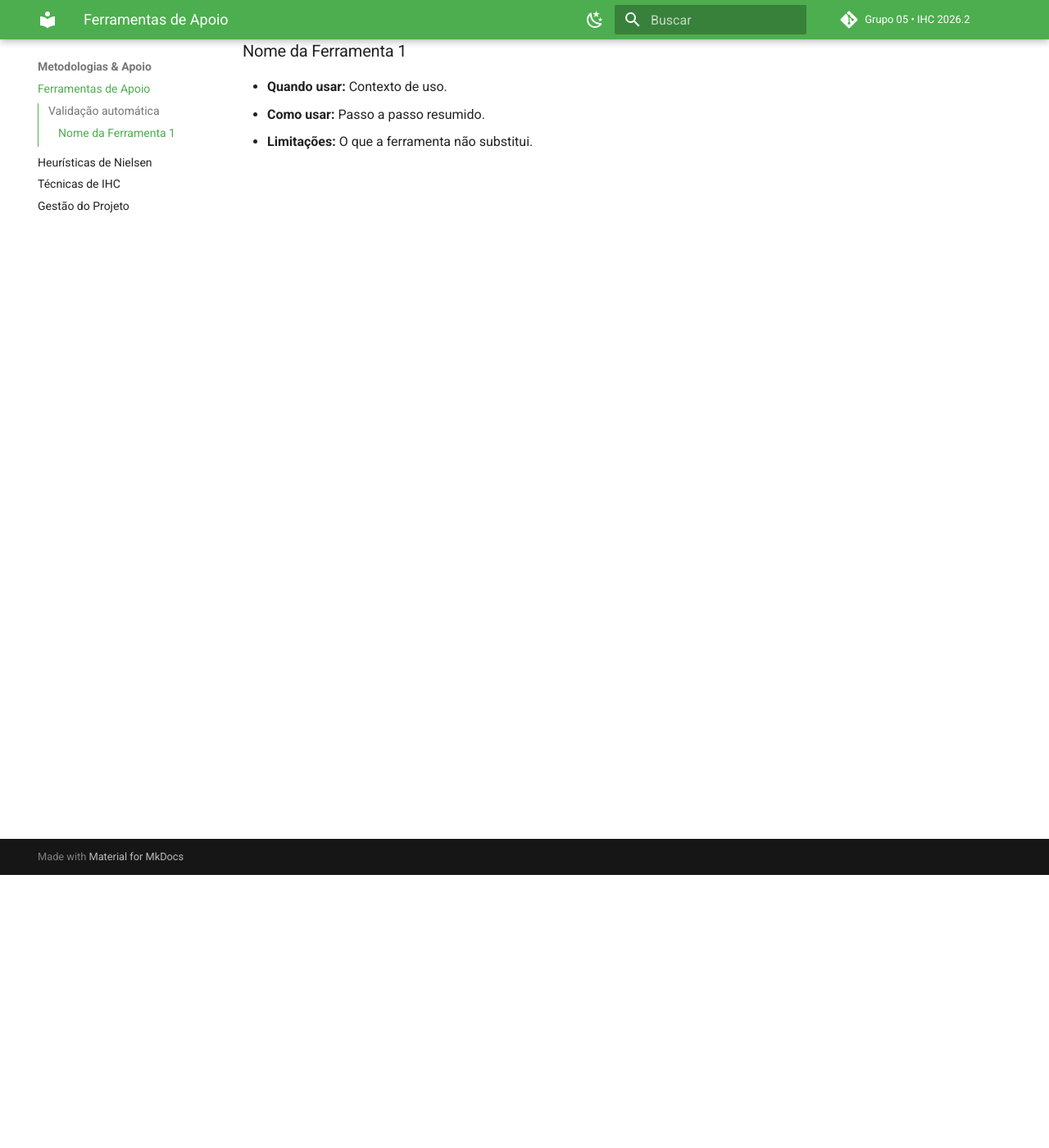
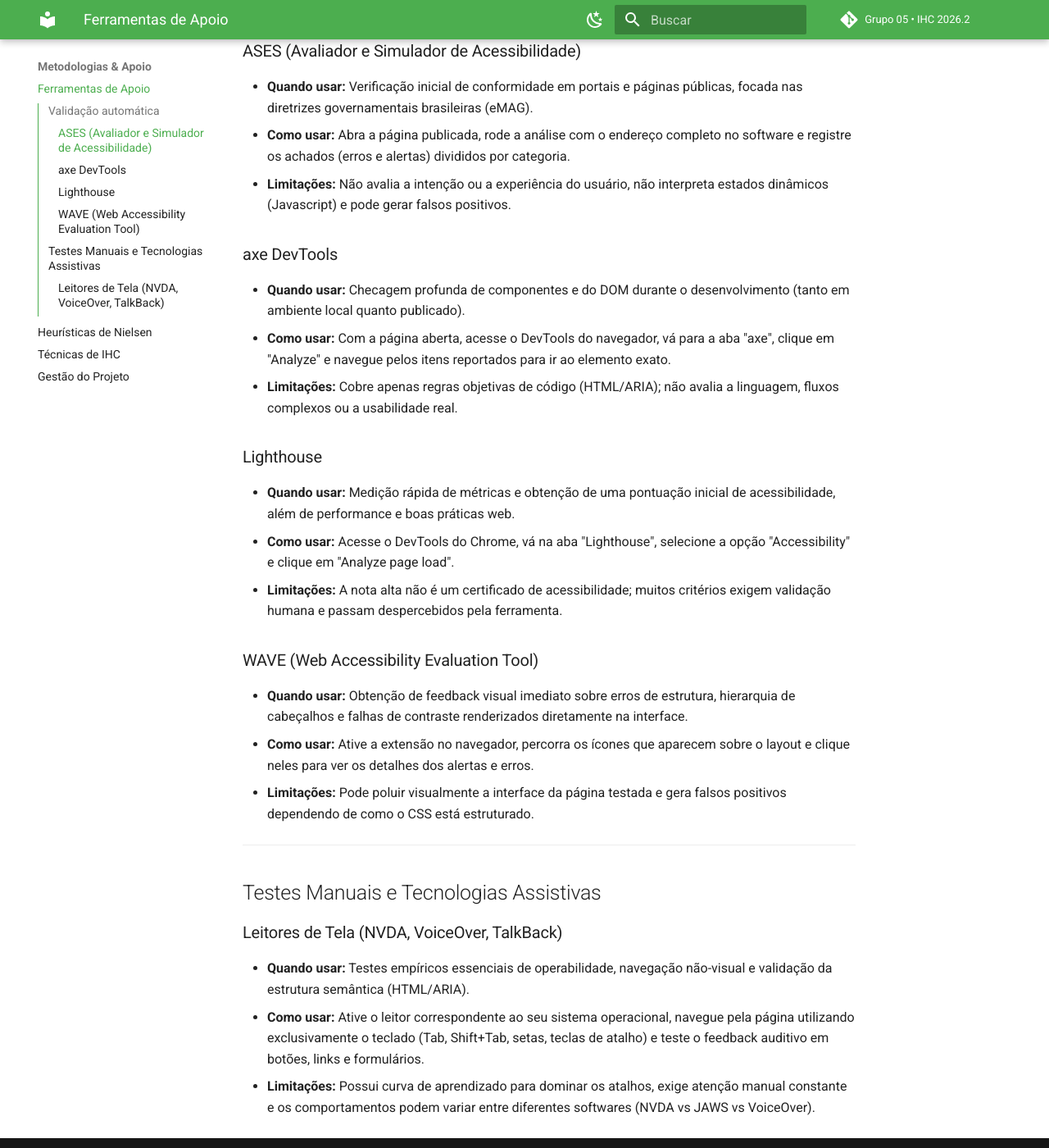
Before and after one commit to UnB-IHC/IHC_2026.2_Grupo05, an MkDocs documentation site: the page built from docs/tools/ferramentas.md, in a window 1280 px wide and 1400 px high, scrolled down 333 px. Shown: the whole window at 82% size. Built offline with MkDocs 1.6.1 and Material for MkDocs 9.7.7, drawn with Linux system fonts in a browser that asks for light colours; comment, search, counter and statistics services are not loaded.

Commit message:
docs: adiciona documentacao de ferramentas

```diff
--- a/docs/tools/ferramentas.md
+++ b/docs/tools/ferramentas.md
@@ -6,7 +6,31 @@ Página destinada a listar ferramentas práticas de verificação de acessibilid
 
 ## Validação automática
 
-### Nome da Ferramenta 1
-- **Quando usar:** Contexto de uso.
-- **Como usar:** Passo a passo resumido.
-- **Limitações:** O que a ferramenta não substitui.
+### ASES (Avaliador e Simulador de Acessibilidade)
+- **Quando usar:** Verificação inicial de conformidade em portais e páginas públicas, focada nas diretrizes governamentais brasileiras (eMAG).
+- **Como usar:** Abra a página publicada, rode a análise com o endereço completo no software e registre os achados (erros e alertas) divididos por categoria.
+- **Limitações:** Não avalia a intenção ou a experiência do usuário, não interpreta estados dinâmicos (Javascript) e pode gerar falsos positivos.
+
+### axe DevTools
+- **Quando usar:** Checagem profunda de componentes e do DOM durante o desenvolvimento (tanto em ambiente local quanto publicado).
+- **Como usar:** Com a página aberta, acesse o DevTools do navegador, vá para a aba "axe", clique em "Analyze" e navegue pelos itens reportados para ir ao elemento exato.
+- **Limitações:** Cobre apenas regras objetivas de código (HTML/ARIA); não avalia a linguagem, fluxos complexos ou a usabilidade real.
+
+### Lighthouse
+- **Quando usar:** Medição rápida de métricas e obtenção de uma pontuação inicial de acessibilidade, além de performance e boas práticas web.
+- **Como usar:** Acesse o DevTools do Chrome, vá na aba "Lighthouse", selecione a opção "Accessibility" e clique em "Analyze page load".
+- **Limitações:** A nota alta não é um certificado de acessibilidade; muitos critérios exigem validação humana e passam despercebidos pela ferramenta.
+
+### WAVE (Web Accessibility Evaluation Tool)
+- **Quando usar:** Obtenção de feedback visual imediato sobre erros de estrutura, hierarquia de cabeçalhos e falhas de contraste renderizados diretamente na interface.
+- **Como usar:** Ative a extensão no navegador, percorra os ícones que aparecem sobre o layout e clique neles para ver os detalhes dos alertas e erros.
+- **Limitações:** Pode poluir visualmente a interface da página testada e gera falsos positivos dependendo de como o CSS está estruturado.
+
+---
+
+## Testes Manuais e Tecnologias Assistivas
+
+### Leitores de Tela (NVDA, VoiceOver, TalkBack)
+- **Quando usar:** Testes empíricos essenciais de operabilidade, navegação não-visual e validação da estrutura semântica (HTML/ARIA).
+- **Como usar:** Ative o leitor correspondente ao seu sistema operacional, navegue pela página utilizando exclusivamente o teclado (Tab, Shift+Tab, setas, teclas de atalho) e teste o feedback auditivo em botões, links e formulários.
+- **Limitações:** Possui curva de aprendizado para dominar os atalhos, exige atenção manual constante e os comportamentos podem variar entre diferentes softwares (NVDA vs JAWS vs VoiceOver).
```
